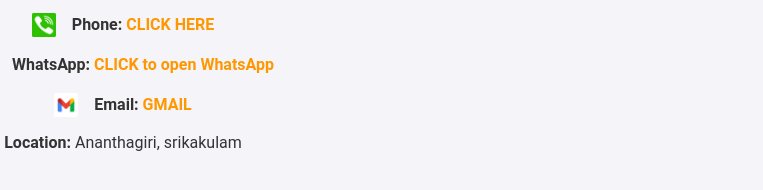
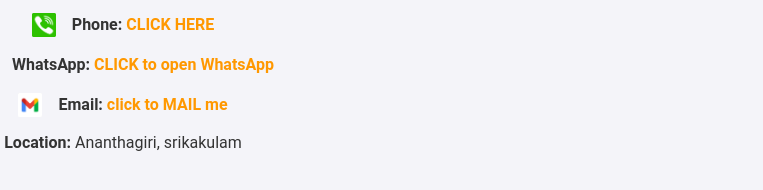
Before and after one commit to sidhath707545/MASON-profile, a plain HTML site: page contact.html in a window 1280 px wide. Shown: the part 176-366 px from the top of the page, 517-1280 px from the left. Drawn offline with Linux system fonts and the light colour scheme.

Commit message:
Update contact.html

```diff
--- a/contact.html
+++ b/contact.html
@@ -30,7 +30,7 @@
     </div>
     <div class="contact-item">
       <img src="images\gmail.png" alt="Email Icon" class="icon">
-      <p><strong>Email:</strong> <a href="mailto:siddunani733@gmail.com">GMAIL</a></p>
+      <p><strong>Email:</strong> <a href="mailto:siddunani733@gmail.com">click to MAIL me</a></p>
     </div>
 
 
```
